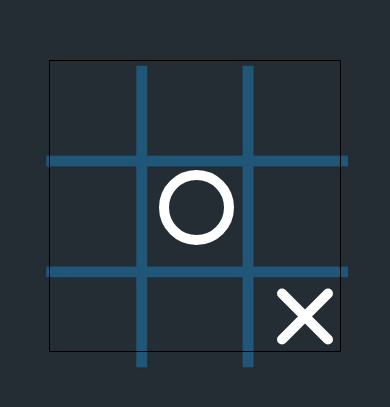
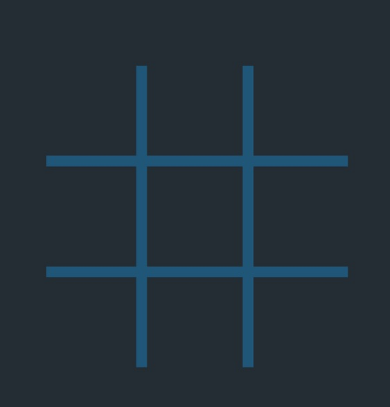
Before and after one commit to DavidAfterDark/tic-tac-toe-app, a React Native app: screen / in a window 390 px wide. Shown: the part 225-632 px from the top of the page. Built offline with nearby package versions, Linux system fonts and the light colour scheme.

Commit message:
add interactivity

```diff
--- a/App.js
+++ b/App.js
@@ -1,25 +1,93 @@
 import React, { useState } from 'react'
-import { View, StyleSheet, ImageBackground, StatusBar } from 'react-native'
+import { View, StyleSheet, ImageBackground, StatusBar, Pressable, Alert } from 'react-native'
 import background from './src/assets/images/background.jpeg'
 
 export default function App () {
   const [grid, setGrid] = useState([
-    ['o', '', ''], // 1st row
-    ['', 'x', 'x'], // 2st row
-    ['o', '', ''] // 3st row
+    ['', '', ''], // 1st row
+    ['', '', ''], // 2st row
+    ['', '', ''] // 3st row
   ])
+
+  const [currentTurn, setCurrentTurn] = useState('x')
+
+  const onPress = (rowIndex, columnIndex) => {
+    if (grid[rowIndex][columnIndex] !== '') {
+      console.log('position already occupied')
+    }
+
+    setGrid((existingGrid) => {
+      const updateGrid = [...existingGrid]
+      updateGrid[rowIndex][columnIndex] = currentTurn
+      return updateGrid
+    })
+
+    setCurrentTurn(currentTurn === 'x' ? 'o' : 'x')
+
+    checkWinningState()
+  }
+
+  const checkWinningState = () => {
+    //  check rows
+    for (let row = 0; row < 3; row++) {
+      const isRowXWinning = grid[row].every(cell => cell === 'x')
+
+      const isRowOWinning = grid[row].every(cell => cell === 'o')
+
+      if (isRowXWinning) Alert.alert('X won!')
+
+      if (isRowOWinning) Alert.alert('O won!')
+    }
+
+    //  checks colums
+    for (let col = 0; col < 3; col++) {
+      let isColumnXwinner = true
+      let isColumnOwinner = true
+
+      for (let row = 0; row < 3; ) {
+        if (grid[row][col] !== 'x') {
+          isColumnXwinner = false
+        }
+        if (grid[row][col] !== 'o') {
+          isColumnOwinner = false
+        }
+      }
+
+      if (isColumnXwinner) {
+        Alert.alert('X winner!')
+      }
+
+      if (isColumnOwinner) {
+        Alert.alert('O winner!')
+      }
+    }
+    //  check diagonals
+  }
 
   return (
     <View style={styles.container}>
       <StatusBar translucent backgroundColor='transparent' barStyle='light-content' />
       <ImageBackground source={background} style={styles.background} resizeMode='contain'>
-        <View style={styles.grid}>
-          <View style={styles.circle} />
-
-          <View style={styles.cross}>
-            <View style={styles.crossLine} />
-            <View style={[styles.crossLine, styles.crossLineReverse]} />
-          </View>
+        <View style={styles.gridContainer}>
+          {grid.map((row, rowIndex) => (
+            <View key={`row-${rowIndex}`} style={styles.row}>
+              {row.map((cell, columnIndex) => (
+                <Pressable
+                  style={styles.cell}
+                  key={`row-${rowIndex}column-${columnIndex}`}
+                  onPress={() => onPress(rowIndex, columnIndex)}
+                >
+                  {cell === 'o' && <View style={styles.circle} />}
+                  {cell === 'x' && (
+                    <View style={styles.cross}>
+                      <View style={styles.crossLine} />
+                      <View style={[styles.crossLine, styles.crossLineReverse]} />
+                    </View>
+                  )}
+                </Pressable>
+              ))}
+            </View>
+          ))}
         </View>
       </ImageBackground>
     </View>
@@ -42,28 +110,34 @@ const styles = StyleSheet.create({
     paddingTop: 18
   },
 
-  grid: {
-    borderWidth: 1,
-    width: '75%',
+  gridContainer: {
+    width: '85%',
     aspectRatio: 1
   },
 
+  row: {
+    flex: 1,
+    flexDirection: 'row',
+    margin: 4
+  },
+
+  cell: {
+    flex: 1,
+    width: 100,
+    height: 100,
+    borderWidth: 16,
+    borderColor: 'transparent'
+  },
+
   circle: {
-    position: 'absolute',
-    top: 1 * 109,
-    left: 1 * 109,
     width: 75,
     height: 75,
     borderRadius: 50,
     borderColor: 'white',
-    borderWidth: 10,
-    marginBottom: 20
+    borderWidth: 10
   },
 
   cross: {
-    position: 'absolute',
-    top: 2 * 109,
-    left: 2 * 109,
     width: 75,
     height: 75,
     justifyContent: 'center',
```
Also changed, not shown: 1 other file (tests, documents, lock files or other folders).
